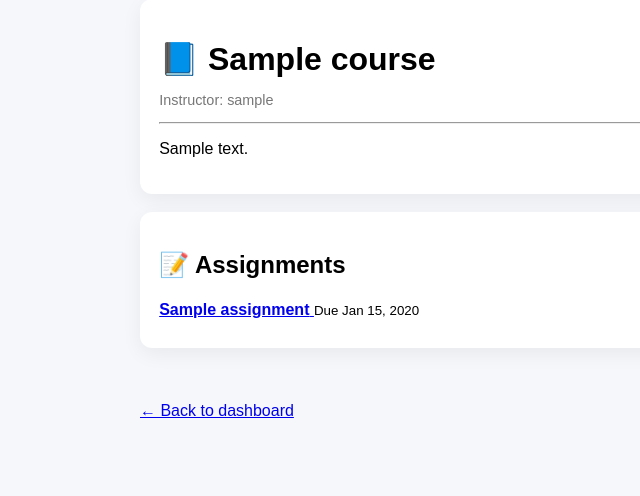
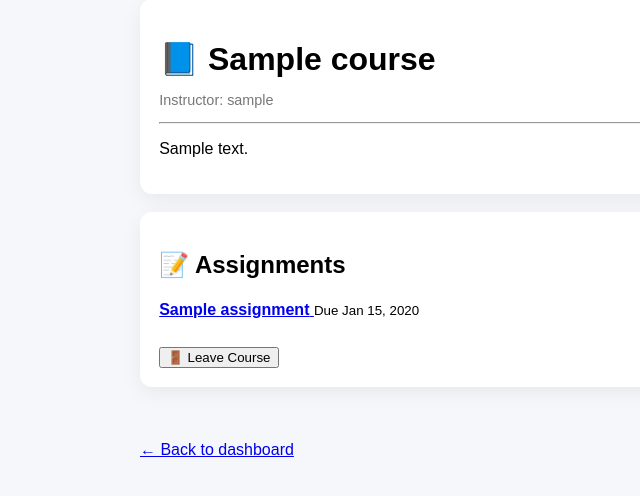
Before and after one commit to wiut-00015850/edutrack, a Django app: page /courses/1/ in a window 1280 px wide. Shown: the part 71-567 px from the top of the page, without its empty margins (0-640 px from the left). Run offline with Django 5.2, Linux system fonts and the light colour scheme; a user stored in the database is signed in; tables that the repository leaves empty hold one stand-in row (values such as "Sample post").

Commit message:
Add leave course functionality

```diff
--- a/courses/urls.py
+++ b/courses/urls.py
@@ -6,4 +6,5 @@ urlpatterns = [
     path("create/", views.create_course, name="create_course"),
     path("available/", views.available_courses, name="available_courses"),
     path("<int:course_id>/enroll/", views.enroll_course, name="enroll_course"),
+    path("<int:course_id>/leave/", views.leave_course, name="leave_course"),
 ]
--- a/courses/views.py
+++ b/courses/views.py
@@ -78,3 +78,13 @@ def enroll_course(request, course_id):
     course.students.add(request.user)
 
     return redirect("course_detail", course_id=course.id)
+
+
+@login_required
+@student_required
+def leave_course(request, course_id):
+    course = get_object_or_404(Course, id=course_id)
+
+    course.students.remove(request.user)
+
+    return redirect("student_dashboard")
--- a/templates/courses/course_detail.html
+++ b/templates/courses/course_detail.html
@@ -35,6 +35,17 @@
         {% else %}
         <p class="muted">No assignments yet.</p>
         {% endif %}
+
+        <br>
+        {% if user.profile.role == user.profile.Role.STUDENT %}
+        <form method="post" action="{% url 'leave_course' course.id %}">
+            {% csrf_token %}
+            <button type="submit" class="btn btn-danger">
+                🚪 Leave Course
+            </button>
+        </form>
+        {% endif %}
+
     </div>
     <br>
     {% if user.profile.role == user.profile.Role.INSTRUCTOR %}
--- a/users/views.py
+++ b/users/views.py
@@ -1,11 +1,10 @@
 from django.shortcuts import render, redirect
 from django.contrib.auth.decorators import login_required
 from django.http import HttpResponseForbidden
-
 from users.models import Profile
 from users.decorators import instructor_required
 from courses.models import Course
-from assignments.models import Assignment
+from assignments.models import Assignment, Submission
 
 
 @login_required
@@ -38,8 +37,10 @@ def student_dashboard(request):
     assignments = (
         Assignment.objects
         .filter(course__in=courses)
+        .exclude(submissions__student=request.user)
         .order_by("due_date")
     )
+
 
     return render(
         request,
```
Also changed, not shown: templates/assignments/assignment_detail.html (+10 -11 lines).
